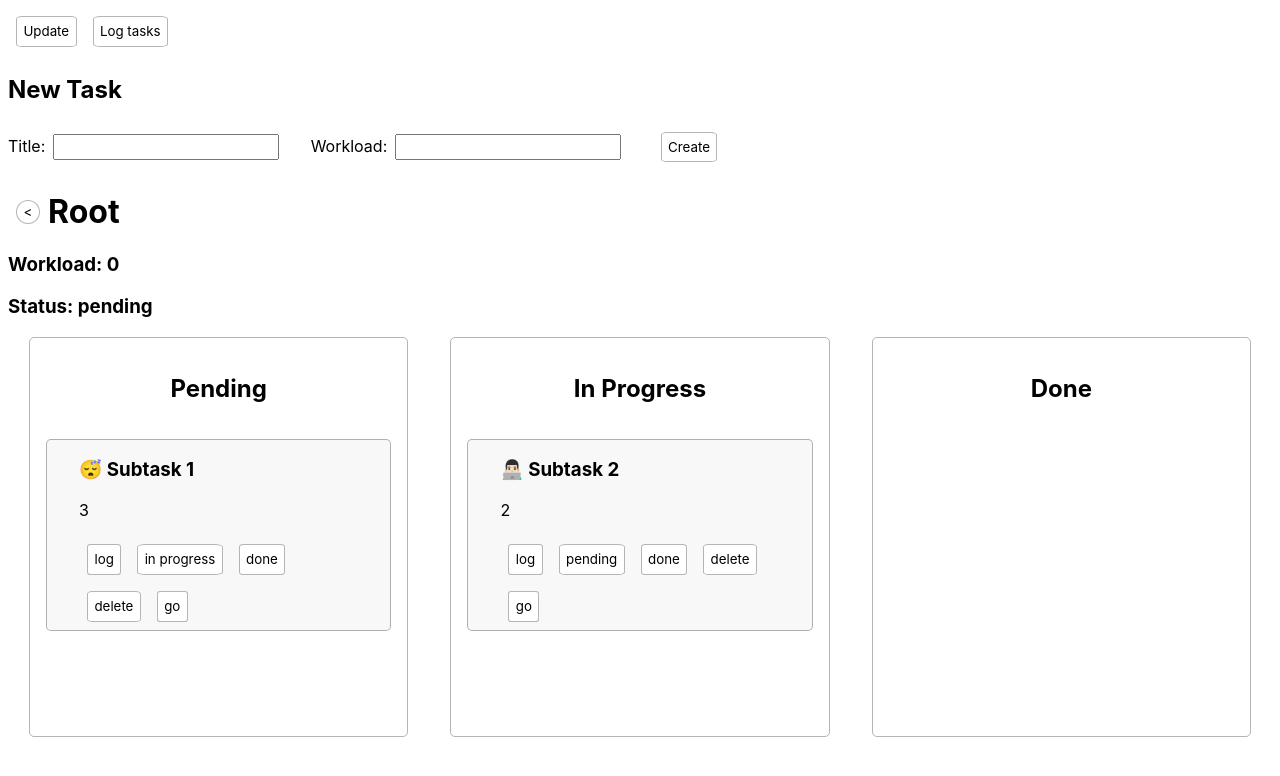
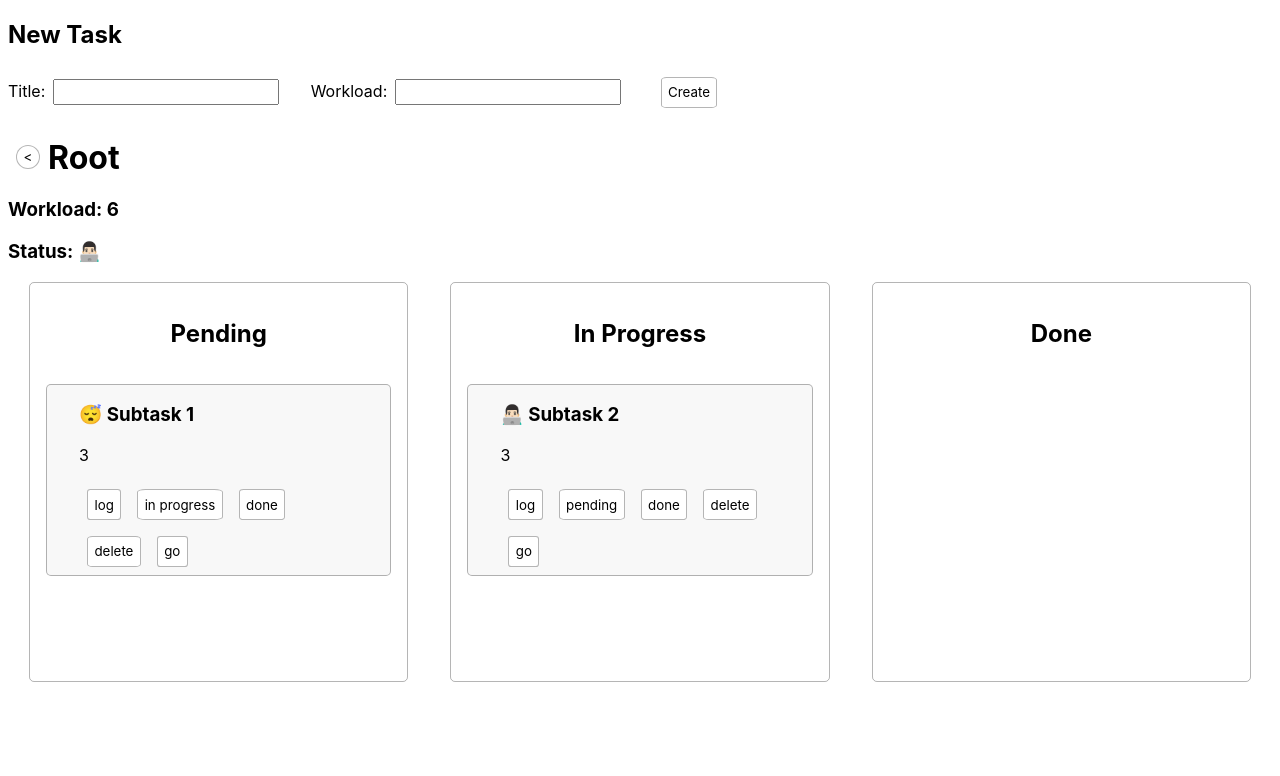
Before and after one commit to noel-lopez/react-todoList, a React (Create React App) app: page / in a window 1280 px wide. Shown: the top 776 px of the page. Built offline with nearby package versions, Linux system fonts and the light colour scheme.

Commit message:
Production deploy version

```diff
--- a/src/components/TaskTitle/controller.js
+++ b/src/components/TaskTitle/controller.js
@@ -1,4 +1,5 @@
 import { getParentTask } from "../TodoList/controller";
+import {getEmoji} from '../Card/controller'
 
 export const getParentWorkload = (parentIndex, tasks) => {
   let parent = getParentTask(parentIndex, tasks);
@@ -7,5 +8,5 @@ export const getParentWorkload = (parentIndex, tasks) => {
 
 export const getParentStatus = (parentIndex, tasks) => {
   let parent = getParentTask(parentIndex, tasks);
-  return parent.status;
+  return getEmoji(parent.status);
 }
--- a/src/components/TodoList/controller.js
+++ b/src/components/TodoList/controller.js
@@ -1,8 +1,8 @@
 export const tasksMock = [
   {
     title: "Root",
-    workload: 0,
-    status: "pending",
+    workload: 6,
+    status: "in progress",
     subtasks: [
       {
         title: "Subtask 1",
@@ -12,7 +12,7 @@ export const tasksMock = [
       },
       {
         title: "Subtask 2",
-        workload: 2,
+        workload: 3,
         status: "in progress",
         subtasks: [
           {
@@ -46,7 +46,7 @@ export const createTask = (parentIdx, tasksList, setTasks, task) => {
   setTasks(auxTaskList);
 }
 
-// TODO: refactor: do it better readable
+// TODO refactor: do it better readable
 export const getTitle = (parentIndex, tasksList) => {
   if(parentIndex.length === 0) return "Root";
   let parent = getParentTask(parentIndex, tasksList);
@@ -75,6 +75,7 @@ const hasMoreThanOneChild = (task) => {
   return false;
 }
 
+// TODO extra: move task to the end of the list when updating status
 export const updateStatus = (parentIndex, taskList, setTasks, task, newStatus) => {
   let auxTaskList = [...taskList];
   let parent = getParentTask(parentIndex, auxTaskList);
@@ -84,10 +85,10 @@ export const updateStatus = (parentIndex, taskList, setTasks, task, newStatus) =
   setTasks(auxTaskList);
 }
 
+// TODO extra: show Modal asking for update all subtasks or not, instead of just not updating anything
 const setStatus = (task, newStatus) => {
   // if task has more than one child, we dont update anything and console log a warning
   if (hasMoreThanOneChild(task)) {
-    // TODO: show Modal asking for update all subtasks or not, instead of just not updating anything
     alert("Warning: You are trying to update the status of a task with mutiple subtasks. Please update the status of the subtasks instead.");
     return task;
   } else {
@@ -178,3 +179,5 @@ const updateTasksStatus = (tasksList) => {
   });
   return tasksList;
 }
+
+// TODO extra: be able to move task position in the list
--- a/src/components/TodoList/index.js
+++ b/src/components/TodoList/index.js
@@ -10,7 +10,6 @@ import {
   goToTask,
   goBack,
   tasksMock,
-  updateTasks
 } from './controller';
 import { useState } from 'react';
 import TaskForm from '../TaskForm';
@@ -33,8 +32,8 @@ const TodoListComponent = ({
   */
   return (
     <>
-      <button onClick={() => setTasks(updateTasks(tasks))}>Update</button>
-      <button onClick={() => console.log(tasks)}>Log tasks</button>
+      {/* <button onClick={() => setTasks(updateTasks(tasks))}>Update</button> */}
+      {/* <button onClick={() => console.log(tasks)}>Log tasks</button> */}
       <TaskForm createTask={(task) => createTask(parentIndex, tasks, setTasks, task)} />
       <h1><button onClick={() => goBack(parentIndex, setParentIndex)}>{"<"}</button>{getTitle(parentIndex, tasks)}</h1>
       <TaskTitle parentIndex={parentIndex} tasks={tasks} />
```
